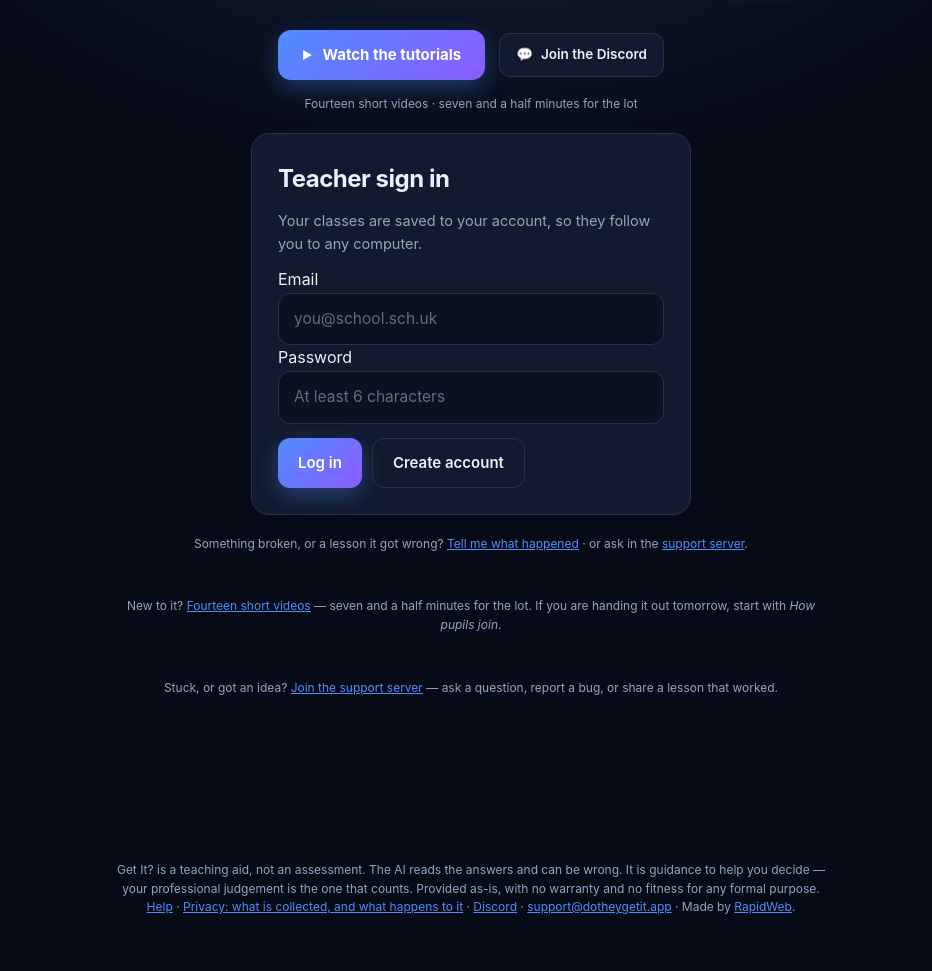
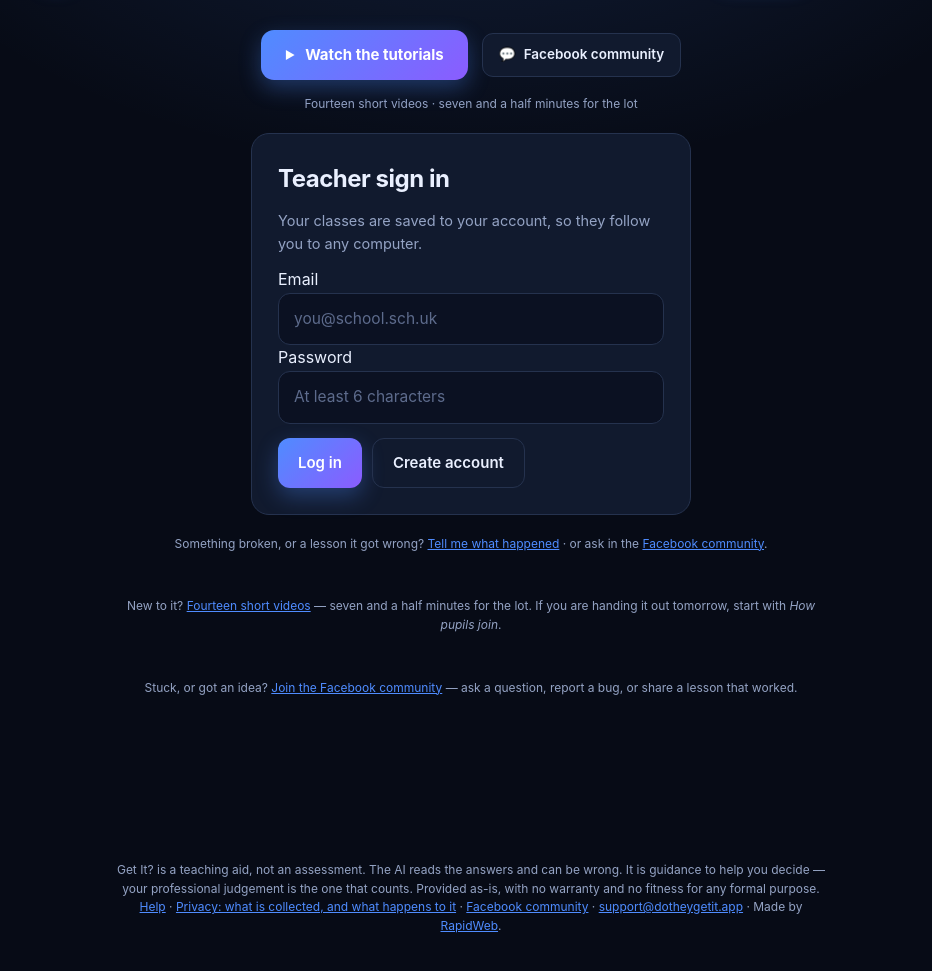
Before and after one commit to crevezz/dotheygetit, a website: page public/index.html in a window 1280 px wide. Shown: the part 67-1038 px from the top of the page, without its empty margins (169-1101 px from the left). Drawn offline with Linux system fonts and the light colour scheme; no server answers.

Commit message:
Swap Discord links for Facebook community group

```diff
--- a/public/index.html
+++ b/public/index.html
@@ -66,8 +66,8 @@
       <a class="tutbtn" href="/help" data-tip="Fourteen short videos - seven and a half minutes for the lot.">
         <span class="tutplay" aria-hidden="true">&#9654;</span> Watch the tutorials
       </a>
-      <a class="tutdisc" href="https://discord.gg/Vs9Dect2VK" target="_blank" rel="noopener" data-tip="Ask a question, report a bug, or swap lesson ideas.">
-        <span aria-hidden="true">&#128172;</span> Join the Discord
+      <a class="tutdisc" href="https://www.facebook.com/groups/1724704585295277" target="_blank" rel="noopener" data-tip="Ask a question, report a bug, or swap lesson ideas.">
+        <span aria-hidden="true">&#128172;</span> Facebook community
       </a>
       <span class="tutnote">Fourteen short videos &middot; seven and a half minutes for the lot</span>
     </div>
@@ -198,7 +198,7 @@
 <!-- teachers only: sits inside #view-teacher, so it never shows on the pupil tab -->
     <p class="sitenote" style="text-align:center;margin-top:16px">
       Something broken, or a lesson it got wrong? <a href="#" id="fbOpen">Tell me what happened</a>
-      &middot; or ask in the <a href="https://discord.gg/Vs9Dect2VK" target="_blank" rel="noopener">support server</a>.
+      &middot; or ask in the <a href="https://www.facebook.com/groups/1724704585295277" target="_blank" rel="noopener">Facebook community</a>.
     </p>
     <div id="fbBox" class="hidden">
       <textarea id="fbMsg" placeholder="What happened? And what did you expect instead?"></textarea>
@@ -215,7 +215,7 @@
     </p>
 
     <p class="sitenote" style="text-align:center;margin-top:20px">
-      Stuck, or got an idea? <a href="https://discord.gg/Vs9Dect2VK" target="_blank" rel="noopener">Join the support server</a>
+      Stuck, or got an idea? <a href="https://www.facebook.com/groups/1724704585295277" target="_blank" rel="noopener">Join the Facebook community</a>
       &mdash; ask a question, report a bug, or share a lesson that worked.
     </p>
   </section>
@@ -259,7 +259,7 @@
 
 <footer class="sitenote">
   Get It? is a teaching aid, not an assessment. The AI reads the answers and can be wrong. It is guidance to help you decide &mdash; your professional judgement is the one that counts. Provided as-is, with no warranty and no fitness for any formal purpose.
- <a href="/help">Help</a> &middot; <a href="/privacy">Privacy: what is collected, and what happens to it</a> &middot; <a href="https://discord.gg/Vs9Dect2VK" target="_blank" rel="noopener">Discord</a> &middot; <a href="mailto:support@dotheygetit.app">support@dotheygetit.app</a> &middot; Made by <a href="https://rapidwebdevs.co.uk" target="_blank" rel="noopener">RapidWeb</a>.</footer>
+ <a href="/help">Help</a> &middot; <a href="/privacy">Privacy: what is collected, and what happens to it</a> &middot; <a href="https://www.facebook.com/groups/1724704585295277" target="_blank" rel="noopener">Facebook community</a> &middot; <a href="mailto:support@dotheygetit.app">support@dotheygetit.app</a> &middot; Made by <a href="https://rapidwebdevs.co.uk" target="_blank" rel="noopener">RapidWeb</a>.</footer>
 
 <div id="toast"></div>
 
```
